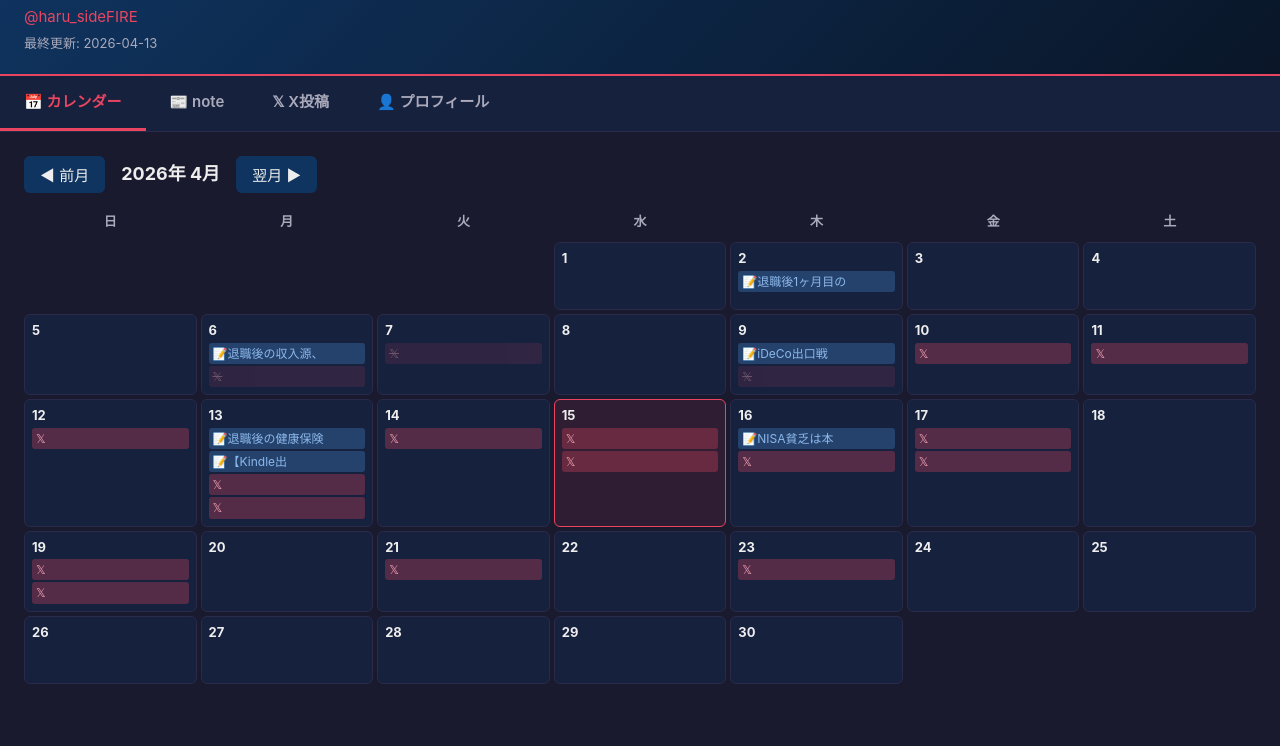
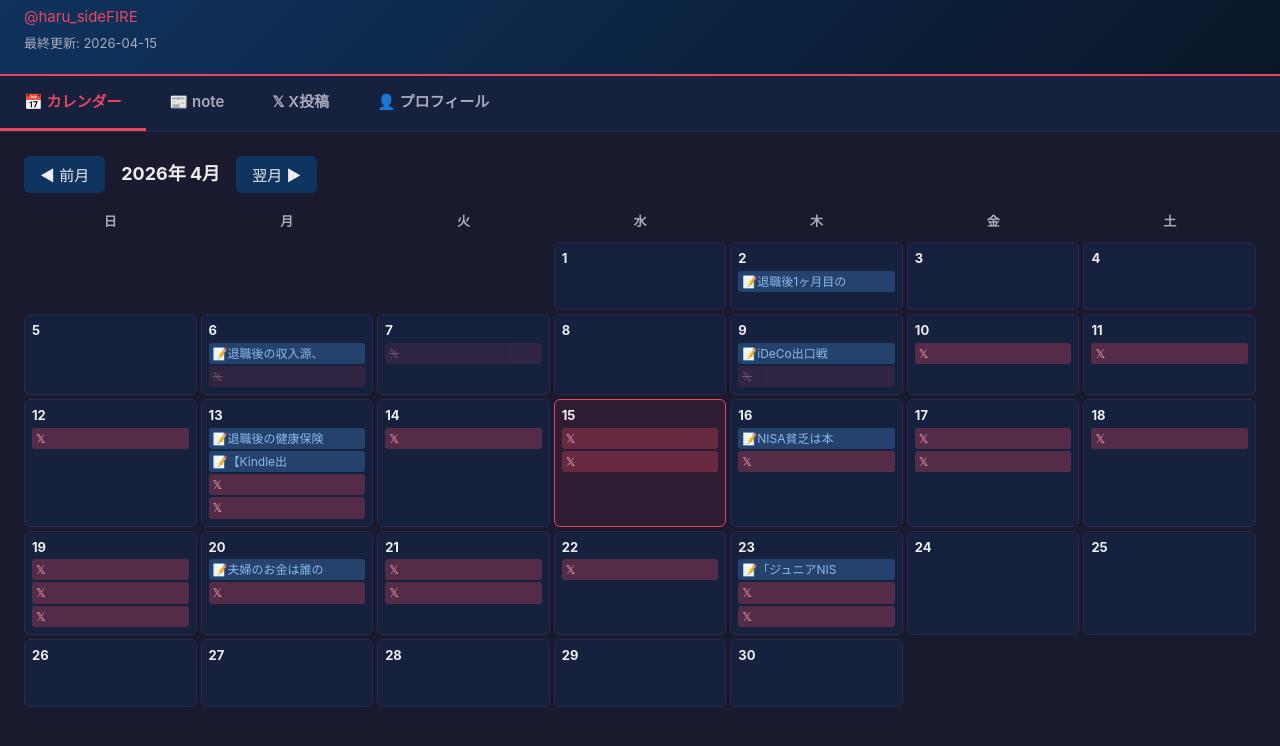
Before and after one commit to haru-sidefire/fire-dashboard, a plain HTML site: page index.html in a window 1280 px wide. Shown: the part 52-798 px from the top of the page. Drawn offline with Linux system fonts and the light colour scheme.

Commit message:
Update: Kindle出版告知を追加・lastUpdated 2026-04-15

```diff
--- a/index.html
+++ b/index.html
@@ -324,7 +324,7 @@ body {
 const DASHBOARD_DATA = {
 
   // --- 最終更新日 ---
-  lastUpdated: "2026-04-13",
+  lastUpdated: "2026-04-15",
 
   // --- プロフィール ---
   profile: {
@@ -421,20 +421,31 @@ const DASHBOARD_DATA = {
     },
     {
       id: 9,
-      title: "こどもNISA？ジュニアNISA終了後の選択肢【娘7歳】",
-      date: "",
-      status: "idea",
-      tags: ["#こどもNISA", "#ジュニアNISA", "#教育資金"],
-      summary: "娘7歳のジュニアNISA済。今後の教育資金戦略。",
-      noteUrl: "",
+      title: "「ジュニアNISA、気づいたら終わってた」──後悔先に立たず。2027年こどもNISAで取り戻す家族NISA戦略",
+      date: "2026-04-23",
+      status: "draft",
+      tags: ["#サイドFIRE", "#FIRE", "#50代", "#新NISA", "#こどもNISA", "#ジュニアNISA", "#子育て", "#家族の資産運用"],
+      summary: "娘のジュニアNISA80万円が149.1万円(+86.4%)に育った実績と、「もっと早く知ってればよかった」という後悔。2027年1月開始予定こどもNISA(年60万×10年=600万、贈与110万枠内に収まる)の活用計画。3%/5%/7%複利で17歳末・38歳時点までシミュレーション(5%で2,747万円)。夫NISA+妻NISA+こどもNISAの「家族NISA戦略完成形」。前回妻NISA記事の伏線回収。",
+      noteUrl: "https://note.com/lucid_zinnia7777/n/n418d01a7f134",
+      amazonEmbed: "『いま君に伝えたいお金の話』(村上世彰)",
     },
     {
       id: 10,
-      title: "妻のNISA活用と社会保険加入メリット",
+      title: "夫婦のお金は誰のもの？妻の新NISA満額に立ちはだかる「年110万円の壁」という違和感",
+      date: "2026-04-20",
+      status: "draft",
+      tags: ["#サイドFIRE", "#FIRE", "#50代", "#新NISA", "#贈与税", "#夫婦のお金", "#資産運用", "#早期退職"],
+      summary: "妻の新NISA成長投資枠がまだ余っている現状と、贈与税110万円の壁への違和感。360万贈与すれば贈与税27.5万円（実質税率約7.6%）。我が家は「毎年110万円ルールでコツコツ」派。夫婦のお金の境界線について正直に考えたオピニオン記事。次回（こどもNISA・2027年1月開始予定）への導線あり。",
+      noteUrl: "https://note.com/lucid_zinnia7777/n/nde1c41bd6378",
+      amazonEmbed: "NISA入門2冊（知りたいことシリーズ／世界一やさしい新NISA）",
+    },
+    {
+      id: 13,
+      title: "パート勤務で社会保険に入るメリット・デメリット【50歳サイドFIRE】",
       date: "",
       status: "idea",
-      tags: ["#妻NISA", "#社会保険", "#パート"],
-      summary: "妻46歳パート。社会保険加入のメリットとNISA活用検討。",
+      tags: ["#社会保険", "#パート", "#50代", "#退職後"],
+      summary: "妻46歳パート。社会保険加入vs扶養の比較。退職後に自分自身もパートで社会保険に入った体験も合わせて。",
       noteUrl: "",
     },
     {
@@ -586,6 +597,49 @@ const DASHBOARD_DATA = {
       status: "scheduled",
       text: "退職前に知りたかった。\n\n・退職金とiDeCo、受け取る「順番」で税金が変わる\n・退職所得控除の「10年ルール」\n・一時金vs年金、どっちが得？\n\n全部まとめてKindleに書きました📕\n¥350です。\n\n▼Amazon（承認後にURL追記）\n\n#iDeCo #退職金 #出口戦略 #50代 #FIRE",
       linkedArticle: 12,
+    },
+    // --- 記事10「妻の新NISA」告知ポスト ---
+    {
+      id: 19,
+      date: "2026-04-18",
+      status: "scheduled",
+      text: "「妻の新NISAも満額で埋めたい」\nそう思った瞬間、\n立ちはだかるのが年110万円の壁。\n\n共働き25年、\n家庭を支えてきたのは二人。\nなのに夫名義から妻名義に動かすと\n法的には「贈与」扱い。\n\nこの違和感、\n同世代の夫婦なら…？\n\n#新NISA #夫婦のお金 #50代 #FIRE",
+      linkedArticle: 10,
+    },
+    {
+      id: 20,
+      date: "2026-04-19",
+      status: "scheduled",
+      text: "【夫婦のお金のリアル】\n\n妻の新NISA年360万を満額にしたい\n↓\n贈与税を計算してみた\n↓\n(360-110)×15%-10万\n＝ 27.5万円\n\n実質税率7.6%。\n20年後の非課税メリットで\n計算上はペイするけど…\n\nそれでも払う気になれない理由、\n明日のnoteで書きます。\n\n#新NISA #贈与税 #FIRE",
+      linkedArticle: 10,
+    },
+    {
+      id: 21,
+      date: "2026-04-20",
+      status: "scheduled",
+      text: "【note更新📝】\n\n夫婦のお金は誰のもの？\n妻の新NISA満額に立ちはだかる\n「年110万円の壁」という違和感\n\n・贈与税27.5万円の計算\n・夫婦別産制と実生活のズレ\n・我が家の結論\n\n50歳サイドFIRE、正直に書きました👇\nhttps://note.com/lucid_zinnia7777/n/nde1c41bd6378\n\n#新NISA #夫婦のお金 #FIRE #50代",
+      linkedArticle: 10,
+    },
+    {
+      id: 22,
+      date: "2026-04-21",
+      status: "scheduled",
+      text: "娘が生まれたのは2018年。\n\nジュニアNISA廃止まで、\n丸6年使えたはずなのに\n実際使えたのは最後の1年だけ。\n\n80万円しか入れられなかった、\nという小さな後悔。\n\nでも、その80万円が今…？\n\n続きは木曜のnoteで📝\n\n#ジュニアNISA #こどもNISA #FIRE",
+      linkedArticle: 9,
+    },
+    {
+      id: 23,
+      date: "2026-04-22",
+      status: "scheduled",
+      text: "【娘のジュニアNISA 80万円】\n　↓ 約2年半\n【1,491,000円／+86.4%】\n\n最後の1年しか\n使えなかった後悔が、\n少しだけ癒される数字。\n\n2027年1月、\nこどもNISAで\n娘の600万枠を取り戻しに。\n\n詳細は明日のnote🧮\n\n#こどもNISA #FIRE",
+      linkedArticle: 9,
+    },
+    {
+      id: 24,
+      date: "2026-04-23",
+      status: "scheduled",
+      text: "【note更新📝】\n\n「ジュニアNISA、\n気づいたら終わってた」\n\n2027年こどもNISAで\n取り戻す家族NISA戦略\n\n・娘の80万→149万\n・60万×10年シミュ\n・家族NISA完成形\n\n👇\nhttps://note.com/lucid_zinnia7777/n/n418d01a7f134\n\n#こどもNISA #FIRE",
+      linkedArticle: 9,
     },
   ],
 };
```
